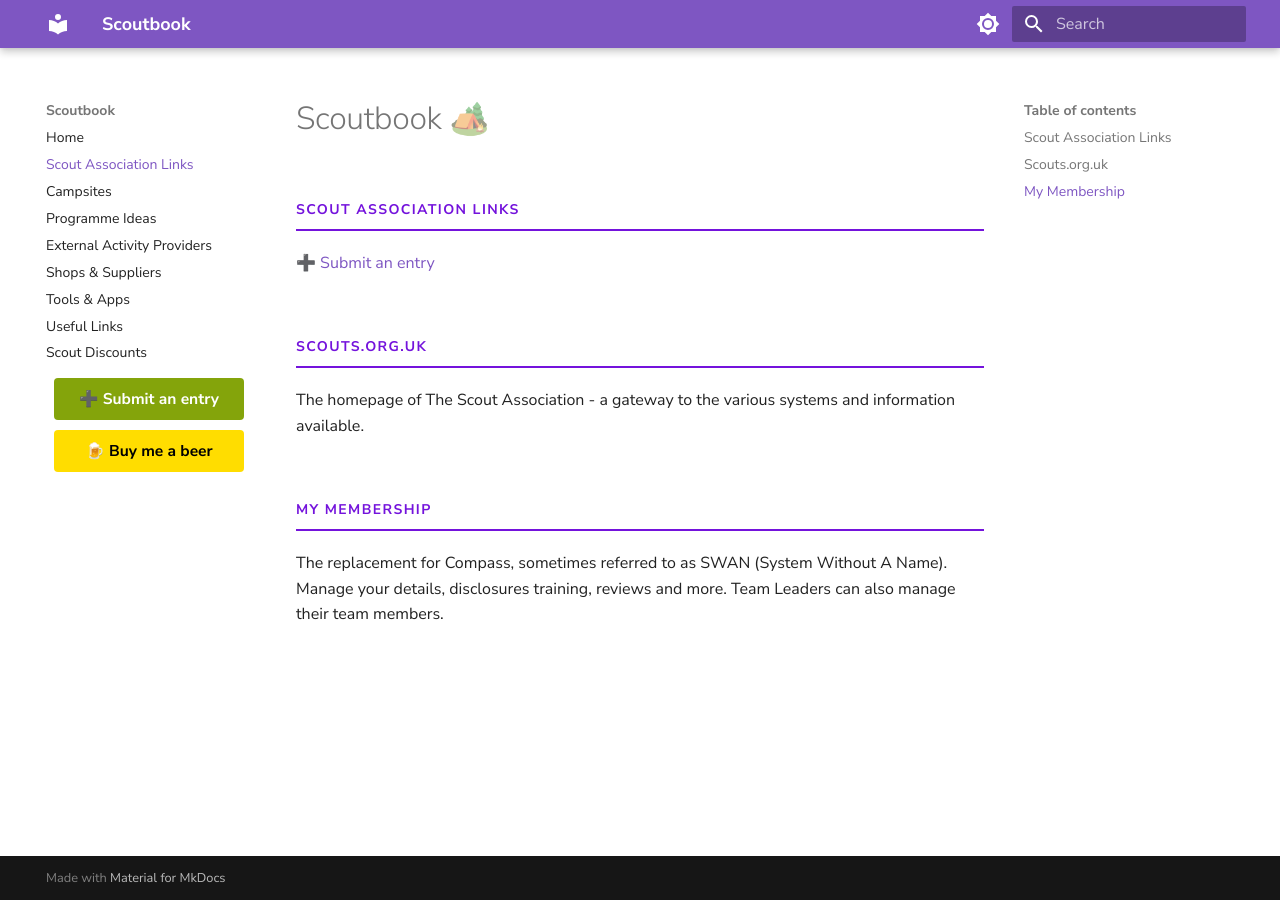
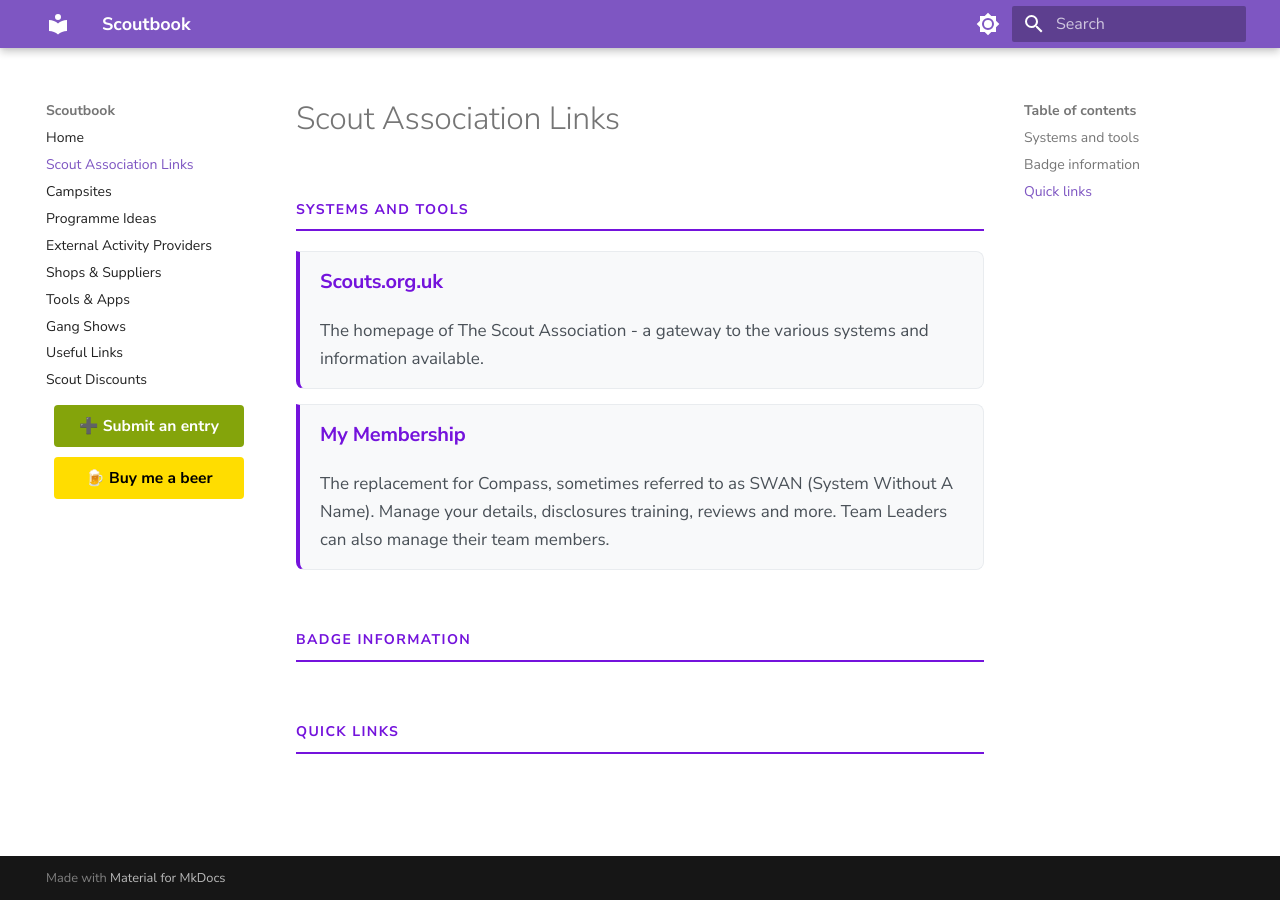
Before and after one commit to krisreynolds/scoutbook, an MkDocs documentation site: the page built from docs/scouts-links.md, in a window 1280 px wide. Built offline with MkDocs 1.6.1 and Material for MkDocs 9.7.7, drawn with Linux system fonts in a browser that asks for light colours; some web fonts are replaced.

Commit message:
First batch of Gang Shows

```diff
--- a/docs/scouts-links.md
+++ b/docs/scouts-links.md
@@ -1,11 +1,13 @@
-# Scoutbook 🏕️
+# Scout Association Links
 
-## Scout Association Links
+## Systems and tools
 
-[➕ Submit an entry](https://github.com/krisreynolds/scoutbook/issues/new/choose)
-
-## [Scouts.org.uk](https://www.scouts.org.uk)
+### [Scouts.org.uk](https://www.scouts.org.uk)
 The homepage of The Scout Association - a gateway to the various systems and information available.
 
-## [My Membership](https://membership.scouts.org.uk)
+### [My Membership](https://membership.scouts.org.uk)
 The replacement for Compass, sometimes referred to as SWAN (System Without A Name). Manage your details, disclosures training, reviews and more. Team Leaders can also manage their team members.
+
+## Badge information
+
+## Quick links
--- a/mkdocs.yml
+++ b/mkdocs.yml
@@ -45,6 +45,7 @@
   - External Activity Providers: external-providers.md
   - Shops & Suppliers: shops-suppliers.md
   - Tools & Apps: tools.md
+  - Gang Shows: gangshows.md
   - Useful Links: links.md
   - Scout Discounts: discounts.md
 
```
Also changed, not shown: docs/gangshows.md (added, +149 -0 lines).
